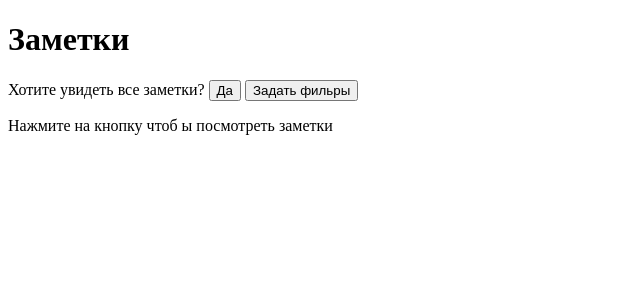
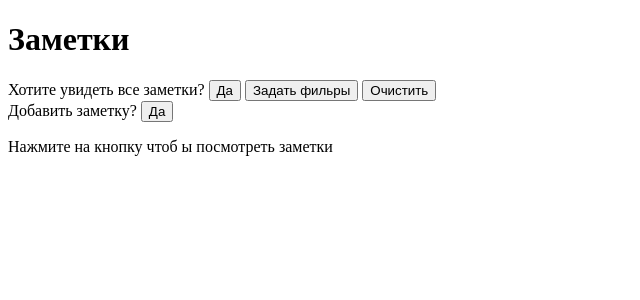
Before and after one commit to vasechkinn/orm_todo, a FastAPI app: page / in a window 1280 px wide. Shown: the top 300 px of the page, without its empty margins (0-640 px from the left). Run offline with FastAPI, Linux system fonts and the light colour scheme; data that the repository does not hold is empty.

Commit message:
feat: clear

```diff
--- a/static/scripts.js
+++ b/static/scripts.js
@@ -19,6 +19,7 @@ document.addEventListener('DOMContentLoaded', () => {
     let todosContainer = document.getElementById('todos_container');
     let btnFilter = document.getElementById('filter');
     let btnShowAll = document.getElementById('show_all');
+    let btnClear = document.getElementById('clear');
 
     async function downloadTodos(params = {}) {
         todosContainer.innerHTML = '<p>download</p>';
@@ -77,6 +78,15 @@ document.addEventListener('DOMContentLoaded', () => {
         });
     }
 
+    if (btnClear) {
+        btnClear.addEventListener('click', () => {
+            let todosContainer = document.getElementById('todos_container');
+            let filtersShow = document.getElementById('filters_show');
+            filtersShow.textContent = '';
+            todosContainer.textContent = '';
+        })
+    }
+
     if (btnFilter) {
         btnFilter.addEventListener('click', async () => {
             let todosContainer = document.getElementById('todos_container');
--- a/templates/index.html
+++ b/templates/index.html
@@ -16,6 +16,12 @@
         <label>Хотите увидеть все заметки?</label>
         <button id="show_all">Да</button>
         <button id="filter">Задать фильры</button>
+        <button id="clear">Очистить</button>
+    </div>
+
+    <div>
+        <label>Добавить заметку?</label>
+        <button id="add_todo">Да</button>
     </div>
 
     <div id="filters_show">
```
